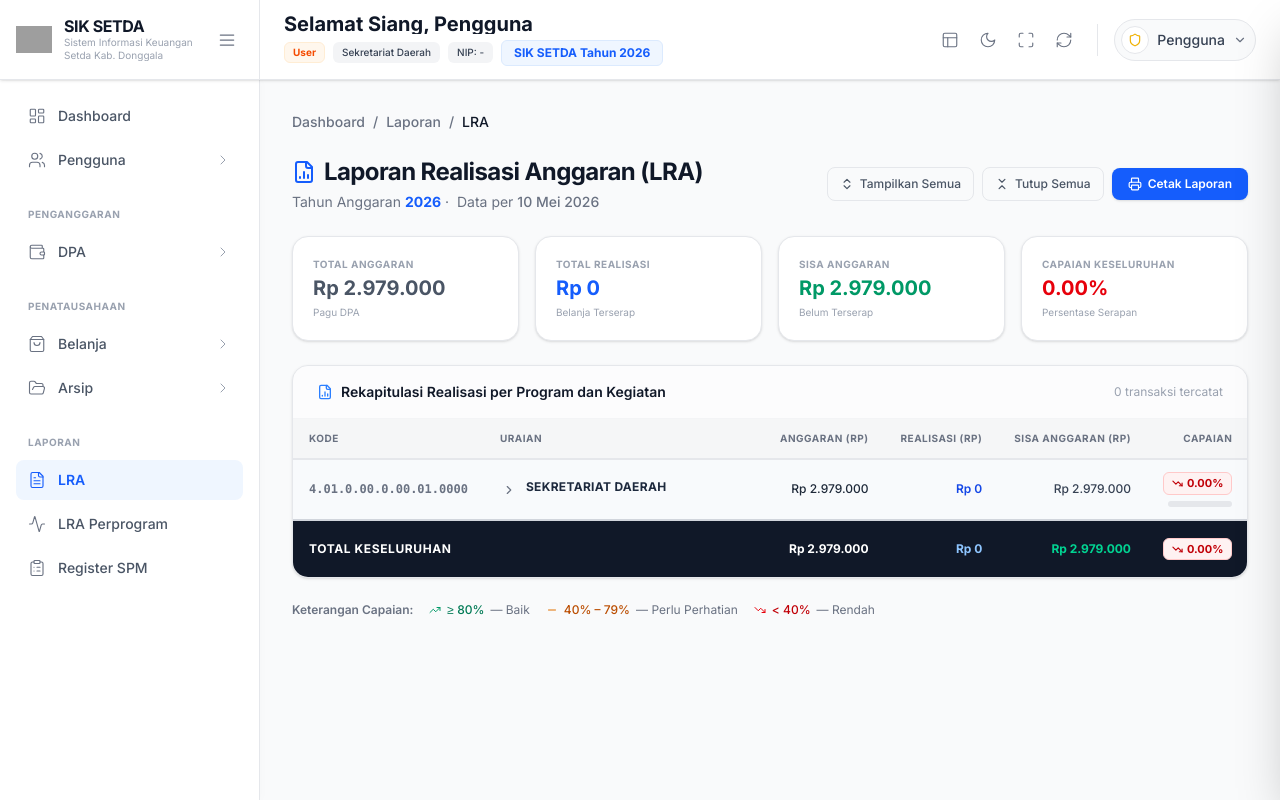
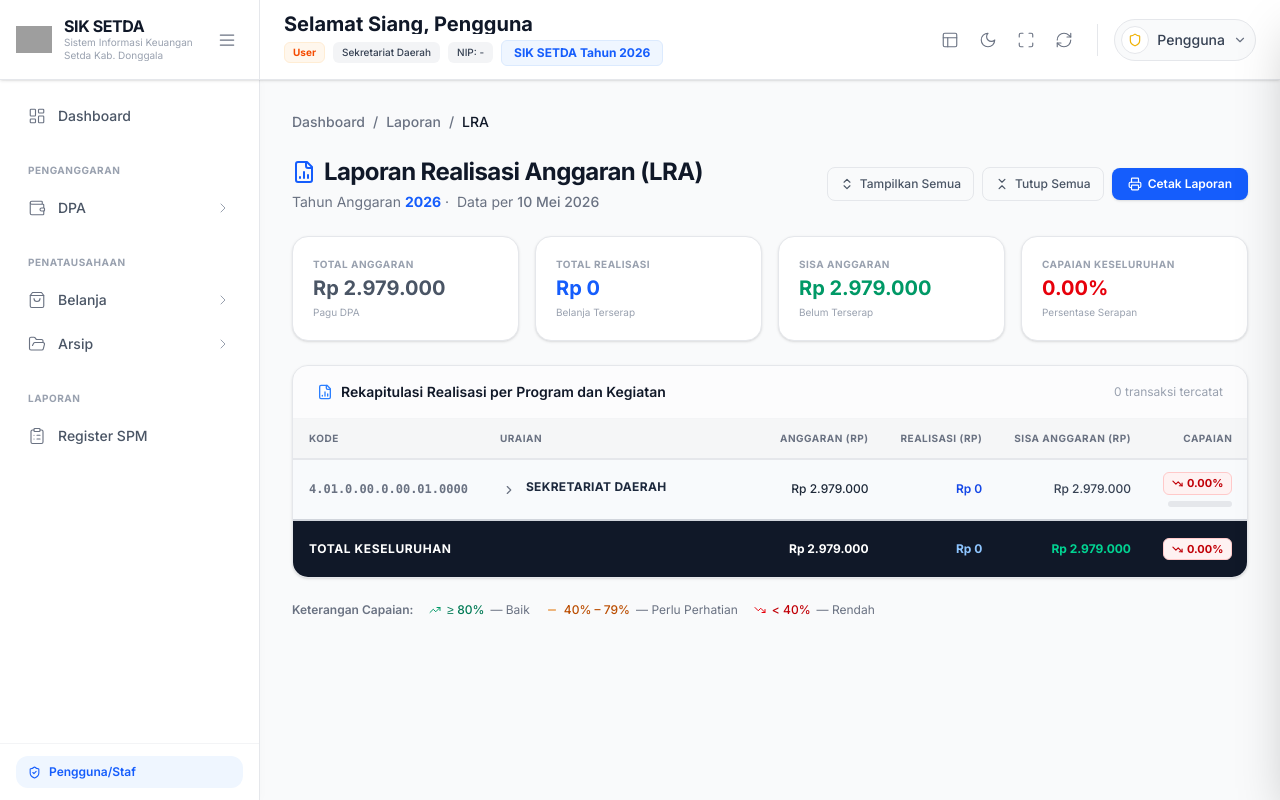
Before and after one commit to bahrul000000111-cmd/PROJECT-SIK-SETDA, a React (Vite) app: page /lra in a window 1280 px wide. Built offline with nearby package versions, Linux system fonts and the light colour scheme; sample sign-in values are in the browser's storage; grey boxes are pictures that could not be loaded; the HTML template or start-up script is replaced by a standard one.

Commit message:
feat: implement role-based access control to restrict create and delete actions for the Pemeriksa role across application pages

```diff
--- a/src/App.jsx
+++ b/src/App.jsx
@@ -1,5 +1,6 @@
 import React from 'react';
-import { BrowserRouter, Routes, Route, Navigate } from 'react-router-dom';
+import { BrowserRouter, Routes, Route, Navigate, useNavigate } from 'react-router-dom';
+import { useContext } from 'react';
 import DashboardLayout from './layouts/DashboardLayout';
 import DashboardPage from './pages/DashboardPage';
 import BelanjaPage from './pages/BelanjaPage';
@@ -12,7 +13,21 @@ import LoginPage from './pages/LoginPage';
 import RegisterSpmPage from './pages/RegisterSpmPage';
 
 import { DpaProvider } from './context/DpaContext';
-import { AuthProvider } from './context/AuthContext';
+import { AuthProvider, AuthContext } from './context/AuthContext';
+
+// ─── Protected Route: hanya dapat diakses role tertentu ───────────────────────
+const ProtectedRoute = ({ allowedRoles, children }) => {
+  const { currentUser, isAuthenticated } = useContext(AuthContext);
+
+  if (!isAuthenticated) return <Navigate to="/login" replace />;
+
+  if (allowedRoles && !allowedRoles.includes(currentUser?.role)) {
+    // Jika role tidak punya izin, redirect ke dashboard
+    return <Navigate to="/dashboard" replace />;
+  }
+
+  return children;
+};
 
 function App() {
   return (
@@ -24,13 +39,24 @@ function App() {
             <Route path="/" element={<DashboardLayout />}>
               <Route index element={<Navigate to="/dashboard" replace />} />
               <Route path="dashboard" element={<DashboardPage />} />
-          <Route path="pengguna" element={<PenggunaPage />} />
               <Route path="dpa" element={<DpaPage />} />
               <Route path="belanja" element={<BelanjaPage />} />
               <Route path="arsip" element={<ArsipPage />} />
               <Route path="lra" element={<LraPage />} />
               <Route path="lra-program" element={<LraProgramPage />} />
               <Route path="register-spm" element={<RegisterSpmPage />} />
+
+              {/* Rute yang hanya boleh diakses Admin */}
+              <Route
+                path="kelola-pengguna"
+                element={
+                  <ProtectedRoute allowedRoles={['Admin']}>
+                    <PenggunaPage />
+                  </ProtectedRoute>
+                }
+              />
+              {/* Legacy redirect: /pengguna → /kelola-pengguna */}
+              <Route path="pengguna" element={<Navigate to="/kelola-pengguna" replace />} />
             </Route>
           </Routes>
         </BrowserRouter>
--- a/src/components/Sidebar.jsx
+++ b/src/components/Sidebar.jsx
@@ -1,5 +1,6 @@
-import React from 'react';
+import React, { useContext } from 'react';
 import { NavLink } from 'react-router-dom';
+import { AuthContext } from '../context/AuthContext';
 import {
   LayoutDashboard,
   Users,
@@ -9,8 +10,11 @@ import {
   FileText,
   Activity,
   ClipboardList,
-  ChevronRight
+  ChevronRight,
+  ShieldCheck
 } from 'lucide-react';
+
+// ─── Sub-components ────────────────────────────────────────────────────────────
 
 const SidebarItem = ({ icon: Icon, label, to, hasChevron, isSidebarOpen }) => {
   return (
@@ -41,27 +45,84 @@ const SidebarHeader = ({ title, isSidebarOpen }) => (
   </div>
 );
 
+// ─── Role Constants ────────────────────────────────────────────────────────────
+const ROLE_ADMIN    = 'Admin';
+const ROLE_PENGGUNA = 'Pengguna/Staf';
+const ROLE_PEMERIKSA = 'Pemeriksa';
+
+// ─── Main Sidebar ──────────────────────────────────────────────────────────────
 const Sidebar = ({ isSidebarOpen }) => {
+  const { currentUser } = useContext(AuthContext);
+  const role = currentUser?.role || ROLE_PENGGUNA;
+
+  const isAdmin    = role === ROLE_ADMIN;
+  const isPengguna = role === ROLE_PENGGUNA;
+  const isPemeriksa = role === ROLE_PEMERIKSA;
+
   return (
     <aside className={`fixed top-20 left-0 bottom-0 ${isSidebarOpen ? 'w-[260px] translate-x-0' : 'w-[80px] -translate-x-full md:translate-x-0'} bg-white dark:bg-gray-900 border-r border-gray-200 dark:border-gray-800 flex flex-col z-40 overflow-hidden shadow-[1px_0_10px_rgba(0,0,0,0.02)] transition-all duration-300`}>
       <div className="flex-1 overflow-y-auto custom-scrollbar pt-4">
         <nav className="px-4">
+
+          {/* ── ADMIN MENU: Kelola Pengguna (only Admin) ─── */}
+          {isAdmin && (
+            <SidebarItem
+              icon={ShieldCheck}
+              label="Kelola Pengguna"
+              to="/kelola-pengguna"
+              hasChevron
+              isSidebarOpen={isSidebarOpen}
+            />
+          )}
+
+          {/* ── Dashboard: semua role ─── */}
           <SidebarItem icon={LayoutDashboard} label="Dashboard" to="/dashboard" isSidebarOpen={isSidebarOpen} />
-          <SidebarItem icon={Users} label="Pengguna" to="/pengguna" hasChevron isSidebarOpen={isSidebarOpen} />
 
+          {/* ── Penganggaran ─── */}
           <SidebarHeader title="Penganggaran" isSidebarOpen={isSidebarOpen} />
           <SidebarItem icon={Wallet} label="DPA" to="/dpa" hasChevron isSidebarOpen={isSidebarOpen} />
 
+          {/* ── Penatausahaan ─── */}
           <SidebarHeader title="Penatausahaan" isSidebarOpen={isSidebarOpen} />
-          <SidebarItem icon={ShoppingBag} label="Belanja" to="/belanja" hasChevron isSidebarOpen={isSidebarOpen} />
+
+          {/* Belanja: Admin & Pengguna/Staf saja (Pemeriksa tidak bisa input) */}
+          {(isAdmin || isPengguna) && (
+            <SidebarItem icon={ShoppingBag} label="Belanja" to="/belanja" hasChevron isSidebarOpen={isSidebarOpen} />
+          )}
+
+          {/* Arsip: semua role */}
           <SidebarItem icon={FolderOpen} label="Arsip" to="/arsip" hasChevron isSidebarOpen={isSidebarOpen} />
 
+          {/* ── Laporan ─── */}
           <SidebarHeader title="Laporan" isSidebarOpen={isSidebarOpen} />
-          <SidebarItem icon={FileText} label="LRA" to="/lra" isSidebarOpen={isSidebarOpen} />
-          <SidebarItem icon={Activity} label="LRA Perprogram" to="/lra-program" isSidebarOpen={isSidebarOpen} />
+
+          {/* LRA: Admin & Pemeriksa (Pengguna/Staf tidak punya akses laporan LRA) */}
+          {(isAdmin || isPemeriksa) && (
+            <>
+              <SidebarItem icon={FileText} label="LRA" to="/lra" isSidebarOpen={isSidebarOpen} />
+              <SidebarItem icon={Activity} label="LRA Perprogram" to="/lra-program" isSidebarOpen={isSidebarOpen} />
+            </>
+          )}
+
+          {/* Register SPM: semua role */}
           <SidebarItem icon={ClipboardList} label="Register SPM" to="/register-spm" isSidebarOpen={isSidebarOpen} />
+
         </nav>
       </div>
+
+      {/* ── Role Badge di bawah sidebar ─── */}
+      {isSidebarOpen && (
+        <div className="px-4 py-3 border-t border-gray-100 dark:border-gray-800">
+          <div className={`flex items-center gap-2 px-3 py-2 rounded-xl text-xs font-semibold
+            ${isAdmin ? 'bg-red-50 dark:bg-red-900/20 text-red-600 dark:text-red-400' : ''}
+            ${isPemeriksa ? 'bg-emerald-50 dark:bg-emerald-900/20 text-emerald-600 dark:text-emerald-400' : ''}
+            ${isPengguna ? 'bg-blue-50 dark:bg-blue-900/20 text-blue-600 dark:text-blue-400' : ''}
+          `}>
+            <ShieldCheck size={13} strokeWidth={2} />
+            <span>{role}</span>
+          </div>
+        </div>
+      )}
     </aside>
   );
 };
--- a/src/context/AuthContext.jsx
+++ b/src/context/AuthContext.jsx
@@ -25,6 +25,24 @@ const DEFAULT_USERS = [
     role: 'Admin',
     instansi: 'Sekretariat Daerah',
     username: 'Hapsa',
+    password: '12345678',
+  },
+  {
+    id: 'staf-001',
+    namaLengkap: 'Bahrul Ulum',
+    nip: '199501012020121001',
+    role: 'Pengguna/Staf',
+    instansi: 'Sekretariat Daerah',
+    username: 'bahrul',
+    password: '12345678',
+  },
+  {
+    id: 'pemeriksa-001',
+    namaLengkap: 'Inspektur Utama',
+    nip: '198001012005011001',
+    role: 'Pemeriksa',
+    instansi: 'Inspektorat Daerah',
+    username: 'inspektur',
     password: '12345678',
   },
 ];
--- a/src/pages/ArsipPage.jsx
+++ b/src/pages/ArsipPage.jsx
@@ -1,5 +1,6 @@
 import React, { useState, useMemo, useContext, useEffect } from 'react';
 import { DpaContext } from '../context/DpaContext';
+import { AuthContext } from '../context/AuthContext';
 import { FolderOpen, Plus, Trash2, Search, X, AlertTriangle, FileText, Receipt, FileCheck, File } from 'lucide-react';
 
 // ─── Constants ────────────────────────────────────────────────────────────────
@@ -52,6 +53,8 @@ const saveArsip = (data) => localStorage.setItem(STORAGE_KEY, JSON.stringify(dat
 // ─── Main Component ───────────────────────────────────────────────────────────
 const ArsipPage = () => {
   const { dpaData } = useContext(DpaContext);
+  const { currentUser } = useContext(AuthContext);
+  const isPemeriksa = currentUser?.role === 'Pemeriksa';
   const subKegiatanList = useMemo(() => extractSubKegiatan(dpaData), [dpaData]);
 
   const [arsip, setArsip] = useState(loadArsip);
@@ -118,12 +121,15 @@ const ArsipPage = () => {
             Buku kendali digital untuk SPM, Bukti Bayar, dan dokumen penatausahaan lainnya.
           </p>
         </div>
+        {/* Tombol Tambah: disembunyikan dari Pemeriksa */}
+        {!isPemeriksa && (
         <button
           onClick={() => { setForm(emptyForm); setFormError(''); setIsModalOpen(true); }}
           className="flex items-center gap-2 bg-amber-500 hover:bg-amber-600 text-white text-sm font-semibold px-4 py-2.5 rounded-xl shadow-sm hover:shadow-md active:scale-[0.98] transition-all duration-200 cursor-pointer"
         >
           <Plus size={18} /> Tambah Dokumen
         </button>
+        )}
       </div>
 
       {/* Stat Cards per Jenis */}
@@ -171,7 +177,7 @@ const ArsipPage = () => {
           <table className="w-full border-collapse text-sm whitespace-nowrap">
             <thead>
               <tr className="bg-gray-100/80 dark:bg-gray-700/50 border-b-2 border-gray-200 dark:border-gray-700">
-                {['No', 'Nomor Dokumen', 'Jenis Dokumen', 'Sub Kegiatan', 'Tanggal', 'Keterangan', 'Aksi'].map(h => (
+                {['No', 'Nomor Dokumen', 'Jenis Dokumen', 'Sub Kegiatan', 'Tanggal', 'Keterangan', ...(!isPemeriksa ? ['Aksi'] : [])].map(h => (
                   <th key={h} className="px-4 py-3 text-left text-[10px] font-bold text-gray-500 dark:text-gray-400 uppercase tracking-wider">{h}</th>
                 ))}
               </tr>
@@ -179,7 +185,7 @@ const ArsipPage = () => {
             <tbody>
               {filtered.length === 0 ? (
                 <tr>
-                  <td colSpan="7" className="px-6 py-20 text-center">
+                  <td colSpan={isPemeriksa ? 6 : 7} className="px-6 py-20 text-center">
                     <FolderOpen size={44} className="mx-auto mb-3 text-gray-300 dark:text-gray-700" />
                     <p className="text-sm font-semibold text-gray-500 dark:text-gray-400 mb-1">
                       {arsip.length === 0 ? 'Arsip masih kosong' : `Tidak ada hasil untuk "${search}"`}
@@ -207,6 +213,8 @@ const ArsipPage = () => {
                     <td className="px-4 py-3 text-gray-600 dark:text-gray-400 max-w-[180px] truncate text-xs" title={doc.keterangan}>
                       {doc.keterangan || '—'}
                     </td>
+                    {/* Tombol Hapus: disembunyikan dari Pemeriksa */}
+                    {!isPemeriksa && (
                     <td className="px-4 py-3">
                       <button
                         onClick={() => setDeleteTarget(doc)}
@@ -216,6 +224,7 @@ const ArsipPage = () => {
                         <Trash2 size={15} />
                       </button>
                     </td>
+                    )}
                   </tr>
                 ))
               )}
@@ -231,8 +240,8 @@ const ArsipPage = () => {
         )}
       </div>
 
-      {/* ══ MODAL TAMBAH DOKUMEN ══════════════════════════════════════════════ */}
-      {isModalOpen && (
+      {/* Modal Tambah: hanya tampil jika bukan Pemeriksa */}
+      {isModalOpen && !isPemeriksa && (
         <div className="fixed inset-0 bg-black/60 backdrop-blur-sm z-50 flex items-center justify-center p-4 animate-in fade-in duration-200">
           <div className="bg-white dark:bg-gray-900 rounded-2xl shadow-2xl w-full max-w-lg border border-gray-100 dark:border-gray-800 animate-in zoom-in-95 duration-200">
             <div className="flex items-center justify-between px-6 py-5 border-b border-gray-100 dark:border-gray-800">
--- a/src/pages/BelanjaPage.jsx
+++ b/src/pages/BelanjaPage.jsx
@@ -1,6 +1,7 @@
 import React, { useState, useContext, useMemo, useEffect } from 'react';
 import { DpaContext } from '../context/DpaContext';
-import { Trash2, AlertCircle, Plus, Info, CheckCircle2, Receipt, ChevronDown } from 'lucide-react';
+import { AuthContext } from '../context/AuthContext';
+import { Trash2, AlertCircle, Plus, Info, CheckCircle2, Receipt, ChevronDown, Eye } from 'lucide-react';
 
 // ─── Helpers ────────────────────────────────────────────────────────────────
 
@@ -66,6 +67,8 @@ const selectCls = inputCls + " appearance-none";
 // ─── Main Component ───────────────────────────────────────────────────────────
 const BelanjaPage = () => {
   const { dpaData, transactions, addTransaction, deleteTransaction } = useContext(DpaContext);
+  const { currentUser } = useContext(AuthContext);
+  const isPemeriksa = currentUser?.role === 'Pemeriksa';
   const [form, setForm] = useState(emptyForm);
 
   const bagianList = useMemo(() => extractBagian(dpaData), [dpaData]);
@@ -132,7 +135,8 @@ const BelanjaPage = () => {
       </div>
 
       <div className="grid grid-cols-1 xl:grid-cols-3 gap-6">
-        {/* ── Form Kiri ─────────────────────────────────────────────── */}
+        {/* ── Form Kiri: hanya tampil untuk non-Pemeriksa ──────────────── */}
+        {!isPemeriksa && (
         <div className="xl:col-span-1 space-y-4">
           <div className="bg-white dark:bg-gray-800 rounded-2xl shadow-sm border border-gray-200 dark:border-gray-700 overflow-hidden">
             <div className="px-6 py-4 border-b border-gray-100 dark:border-gray-700 bg-gray-50/50 dark:bg-gray-800/50">
@@ -246,9 +250,10 @@ const BelanjaPage = () => {
             </form>
           </div>
         </div>
+        )} {/* end !isPemeriksa */}
 
         {/* ── Tabel Kanan ────────────────────────────────────────────── */}
-        <div className="xl:col-span-2">
+        <div className={isPemeriksa ? 'xl:col-span-3' : 'xl:col-span-2'}>
           <div className="bg-white dark:bg-gray-800 rounded-2xl shadow-sm border border-gray-200 dark:border-gray-700 overflow-hidden">
             <div className="px-6 py-4 border-b border-gray-100 dark:border-gray-700 bg-gray-50/50 dark:bg-gray-800/50 flex justify-between items-center">
               <h3 className="font-semibold text-gray-900 dark:text-white flex items-center gap-2">
@@ -260,14 +265,14 @@ const BelanjaPage = () => {
               <table className="w-full text-left border-collapse text-sm whitespace-nowrap">
                 <thead>
                   <tr className="bg-gray-50/80 dark:bg-gray-800/80 border-b border-gray-200 dark:border-gray-700">
-                    {['Tanggal', 'No. SPM', 'Jenis', 'No. TBP', 'Sub Kegiatan', 'Uraian', 'Nominal', 'Pajak', 'Aksi'].map(h => (
+                    {['Tanggal', 'No. SPM', 'Jenis', 'No. TBP', 'Sub Kegiatan', 'Uraian', 'Nominal', 'Pajak', ...(!isPemeriksa ? ['Aksi'] : [])].map(h => (
                       <th key={h} className="px-4 py-3 text-xs font-semibold text-gray-500 dark:text-gray-400 uppercase tracking-wider">{h}</th>
                     ))}
                   </tr>
                 </thead>
                 <tbody className="divide-y divide-gray-100 dark:divide-gray-800">
                   {transactions.length === 0 ? (
-                    <tr><td colSpan="9" className="px-6 py-14 text-center text-sm text-gray-400">Belum ada transaksi yang dicatat.</td></tr>
+                    <tr><td colSpan={isPemeriksa ? 8 : 9} className="px-6 py-14 text-center text-sm text-gray-400">Belum ada transaksi yang dicatat.</td></tr>
                   ) : transactions.map(tx => (
                     <tr key={tx.id} className="hover:bg-gray-50/50 dark:hover:bg-gray-800/30 transition-colors">
                       <td className="px-4 py-3 text-gray-600 dark:text-gray-400">{tx.tanggalSpm || tx.tanggal || '-'}</td>
@@ -284,11 +289,14 @@ const BelanjaPage = () => {
                           ? <span className="text-[11px] font-bold px-2 py-0.5 rounded-md bg-amber-50 text-amber-700 dark:bg-amber-900/20 dark:text-amber-400 border border-amber-100 dark:border-amber-800">{tx.jenisPajak}</span>
                           : <span className="text-xs text-gray-400">–</span>}
                       </td>
+                      {/* Tombol Hapus: disembunyikan dari Pemeriksa */}
+                      {!isPemeriksa && (
                       <td className="px-4 py-3">
                         <button onClick={() => deleteTransaction(tx.id)} className="p-1.5 text-red-500 hover:bg-red-50 dark:hover:bg-red-500/10 rounded-md transition-colors" title="Hapus">
                           <Trash2 size={15} />
                         </button>
                       </td>
+                      )}
                     </tr>
                   ))}
                 </tbody>
@@ -297,7 +305,7 @@ const BelanjaPage = () => {
                     <tr className="bg-gray-50 dark:bg-gray-800 border-t-2 border-gray-200 dark:border-gray-700">
                       <td colSpan="6" className="px-4 py-3 text-sm font-bold text-gray-900 dark:text-white text-right">Total Seluruh Belanja</td>
                       <td className="px-4 py-3 text-sm font-bold text-blue-600 dark:text-blue-400 text-right">{formatRupiah(totalSeluruh)}</td>
-                      <td colSpan="2" />
+                      <td colSpan={isPemeriksa ? 1 : 2} />
                     </tr>
                   </tfoot>
                 )}
--- a/src/pages/PenggunaPage.jsx
+++ b/src/pages/PenggunaPage.jsx
@@ -1,8 +1,10 @@
 import React, { useState, useContext } from 'react';
 import { AuthContext } from '../context/AuthContext';
+import { Navigate } from 'react-router-dom';
 import { Plus, Pencil, Trash2, KeyRound, X, Users, Shield, Search, AlertTriangle } from 'lucide-react';
 
-const JABATAN_OPTIONS = ['Admin', 'Pengguna/Staf', 'Bendahara', 'Pemeriksa'];
+// Admin tidak boleh membuat akun Admin baru via UI (prinsip keamanan otoritas utama)
+const JABATAN_OPTIONS = ['Pengguna/Staf', 'Pemeriksa'];
 
 const initialFormState = {
   nip: '',
@@ -14,7 +16,12 @@ const initialFormState = {
 };
 
 const PenggunaPage = () => {
-  const { users, register, updateUser, deleteUser } = useContext(AuthContext);
+  const { users, register, updateUser, deleteUser, currentUser } = useContext(AuthContext);
+
+  // Guard: hanya Admin yang boleh mengakses halaman ini
+  if (currentUser?.role !== 'Admin') {
+    return <Navigate to="/dashboard" replace />;
+  }
   const [isModalOpen, setIsModalOpen] = useState(false);
   const [modalMode, setModalMode] = useState('add'); // 'add' | 'edit' | 'reset'
   const [form, setForm] = useState(initialFormState);
@@ -123,15 +130,15 @@ const PenggunaPage = () => {
       <div className="flex items-center gap-2 text-sm text-gray-500 dark:text-gray-400 font-medium">
         <span>Dashboard</span>
         <span>/</span>
-        <span className="text-gray-900 dark:text-white">Manajemen Pengguna</span>
+        <span className="text-gray-900 dark:text-white">Kelola Pengguna</span>
       </div>
 
       {/* Page Header */}
       <div className="flex items-center justify-between">
         <div>
-          <h2 className="text-2xl font-bold text-gray-900 dark:text-white tracking-tight">Manajemen Pengguna</h2>
+          <h2 className="text-2xl font-bold text-gray-900 dark:text-white tracking-tight">Kelola Pengguna</h2>
           <p className="text-sm text-gray-500 dark:text-gray-400 mt-1">
-            Kelola akun pengguna yang memiliki akses ke sistem.
+            Kelola akun dan hak akses pengguna yang terdaftar di sistem.
           </p>
         </div>
         <button
@@ -156,8 +163,8 @@ const PenggunaPage = () => {
         {[
           { label: 'Total Pengguna', value: users.length, color: 'blue' },
           { label: 'Admin', value: users.filter(u => u.role === 'Admin').length, color: 'red' },
-          { label: 'Bendahara', value: users.filter(u => u.role === 'Bendahara').length, color: 'emerald' },
-          { label: 'Staf/Pengguna', value: users.filter(u => !['Admin','Bendahara','Pemeriksa'].includes(u.role)).length, color: 'gray' },
+          { label: 'Pemeriksa', value: users.filter(u => u.role === 'Pemeriksa').length, color: 'emerald' },
+          { label: 'Pengguna/Staf', value: users.filter(u => u.role === 'Pengguna/Staf').length, color: 'indigo' },
         ].map(({ label, value, color }) => (
           <div key={label} className="bg-white dark:bg-gray-800 rounded-2xl border border-gray-200 dark:border-gray-700 p-5 shadow-sm">
             <p className="text-xs font-semibold text-gray-500 dark:text-gray-400 uppercase tracking-wider mb-1">{label}</p>
@@ -172,7 +179,7 @@ const PenggunaPage = () => {
         <div className="px-6 py-4 border-b border-gray-100 dark:border-gray-700 bg-gray-50/50 dark:bg-gray-800/50 flex items-center justify-between gap-4">
           <h3 className="font-semibold text-gray-900 dark:text-white flex items-center gap-2">
             <Users size={18} className="text-blue-500" />
-            Daftar Akun Pengguna
+            Daftar Akun Kelola Pengguna
           </h3>
           <div className="relative">
             <Search size={16} className="absolute left-3 top-1/2 -translate-y-1/2 text-gray-400" />
@@ -253,7 +260,7 @@ const PenggunaPage = () => {
         {filtered.length > 0 && (
           <div className="px-6 py-3 border-t border-gray-100 dark:border-gray-800 bg-gray-50/30 dark:bg-gray-800/30">
             <p className="text-xs text-gray-500 dark:text-gray-400">
-              Menampilkan {filtered.length} dari {users.length} pengguna
+              Menampilkan {filtered.length} dari {users.length} akun terdaftar
             </p>
           </div>
         )}
@@ -266,7 +273,7 @@ const PenggunaPage = () => {
             {/* Modal Header */}
             <div className="flex items-center justify-between px-6 py-5 border-b border-gray-100 dark:border-gray-800">
               <h3 className="font-bold text-gray-900 dark:text-white">
-                {modalMode === 'add' && 'Tambah Pengguna Baru'}
+                {modalMode === 'add' && 'Tambah Akun Pengguna'}
                 {modalMode === 'edit' && `Edit Data: ${editTarget?.namaLengkap}`}
                 {modalMode === 'reset' && `Reset Password: ${editTarget?.namaLengkap}`}
               </h3>
@@ -386,7 +393,7 @@ const PenggunaPage = () => {
             <div className="w-14 h-14 bg-red-100 dark:bg-red-900/30 rounded-full flex items-center justify-center mx-auto mb-4">
               <AlertTriangle size={28} className="text-red-600 dark:text-red-400" />
             </div>
-            <h3 className="font-bold text-gray-900 dark:text-white mb-2">Hapus Pengguna?</h3>
+            <h3 className="font-bold text-gray-900 dark:text-white mb-2">Hapus Akun Pengguna?</h3>
             <p className="text-sm text-gray-500 dark:text-gray-400 mb-6">
               Akun <span className="font-semibold text-gray-900 dark:text-white">@{deleteConfirm}</span> akan dihapus secara permanen dan tidak dapat dikembalikan.
             </p>
```
Lines whose indentation alone changed are shown as unchanged.
